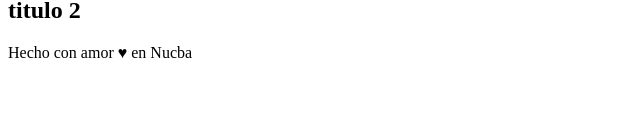
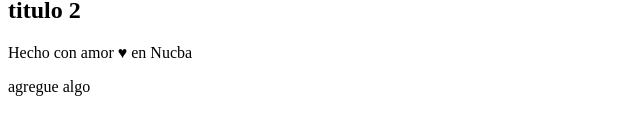
Before and after one commit to RenataCu/Mi_primer_Git, a plain HTML site: page index.html in a window 1280 px wide. Shown: the part 175-310 px from the top of the page, without its empty margins (0-640 px from the left). Drawn offline with Linux system fonts and the light colour scheme.

Commit message:
agregue un parrafo

```diff
--- a/index.html
+++ b/index.html
@@ -29,6 +29,8 @@
     <p>Hecho con amor ♥ en Nucba</p>
    </footer>
 
+   <p>agregue algo</p>
+
 
 </body>
 </html>
```
